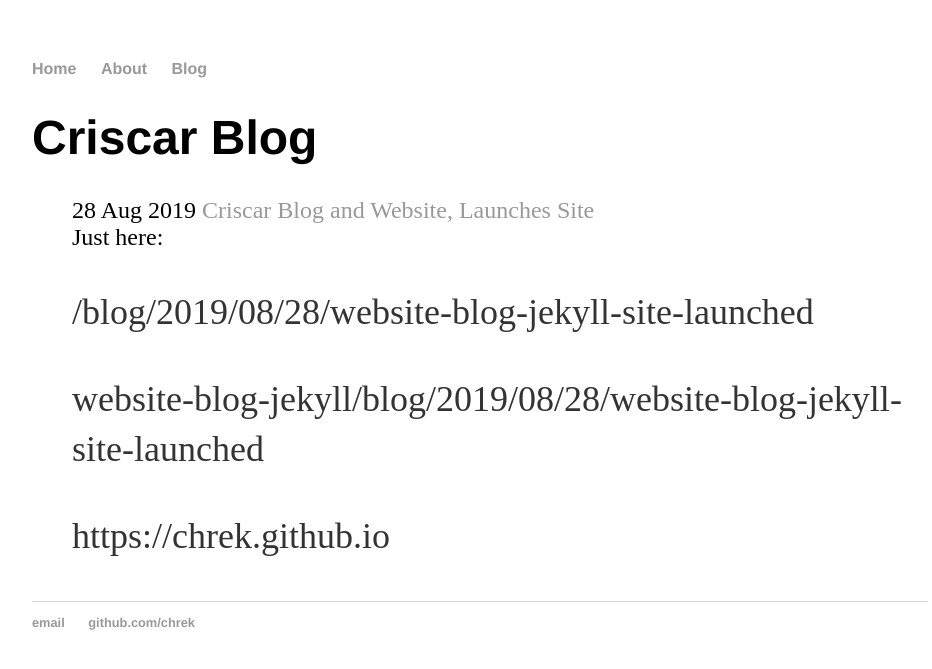
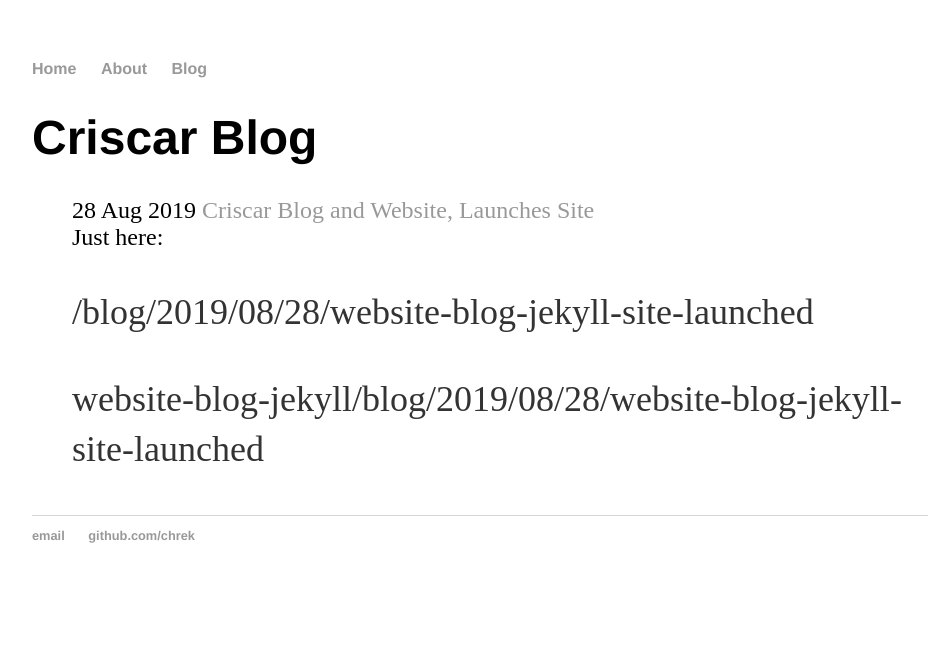
Before and after one commit to chrek/chrek.github.io-website-blog-jekyll, a Jekyll site: the page built from blog/index.html, in a window 1280 px wide. Shown: the top 669 px of the page, without its empty margins (160-1092 px from the left). Built offline with Jekyll 4.4.1, drawn with Linux system fonts in a browser that asks for light colours; some of the changed lines change nothing that is shown.

Commit message:
Update index.html

```diff
--- a/blog/index.html
+++ b/blog/index.html
@@ -1,7 +1,6 @@
 ---
 layout: default
 title: Criscar Blog
-repo: website-blog-jekyll
 ---
 <h1>{{ page.title }}</h1>
 <ul class="posts">
@@ -9,13 +8,12 @@
 	{% capture url_lang %}{{ 'website-blog-jekyll' | append: post.url }}{% endcapture%}
   <li>
     <span>{{ post.date | date_to_string }}</span>
-	  <a href="{{ url_lang }}" title="{{ post.title }}">
+    <a href="website-blog-jekyll/blog/2019/08/28/website-blog-jekyll-site-launched" title="{{ post.title }}">
       {{ post.title }}
     </a>
   </li>
 	Just here:
 	<p>{{ post.url }}</p>
 	<p>{{url_lang }}</p>
-	<p>{{ site.url }}</p>
 	{% endfor %}
 </ul>
```
